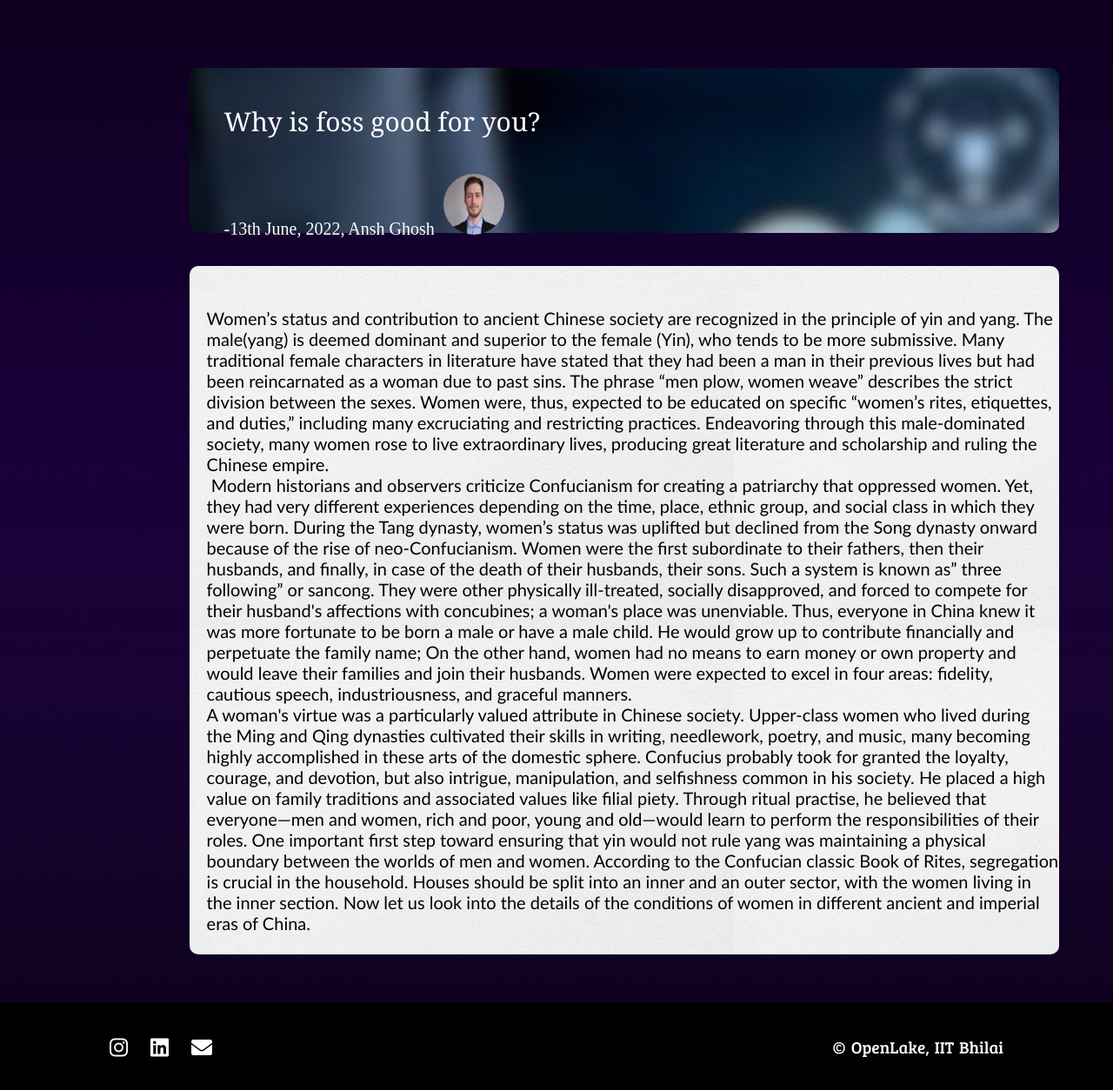
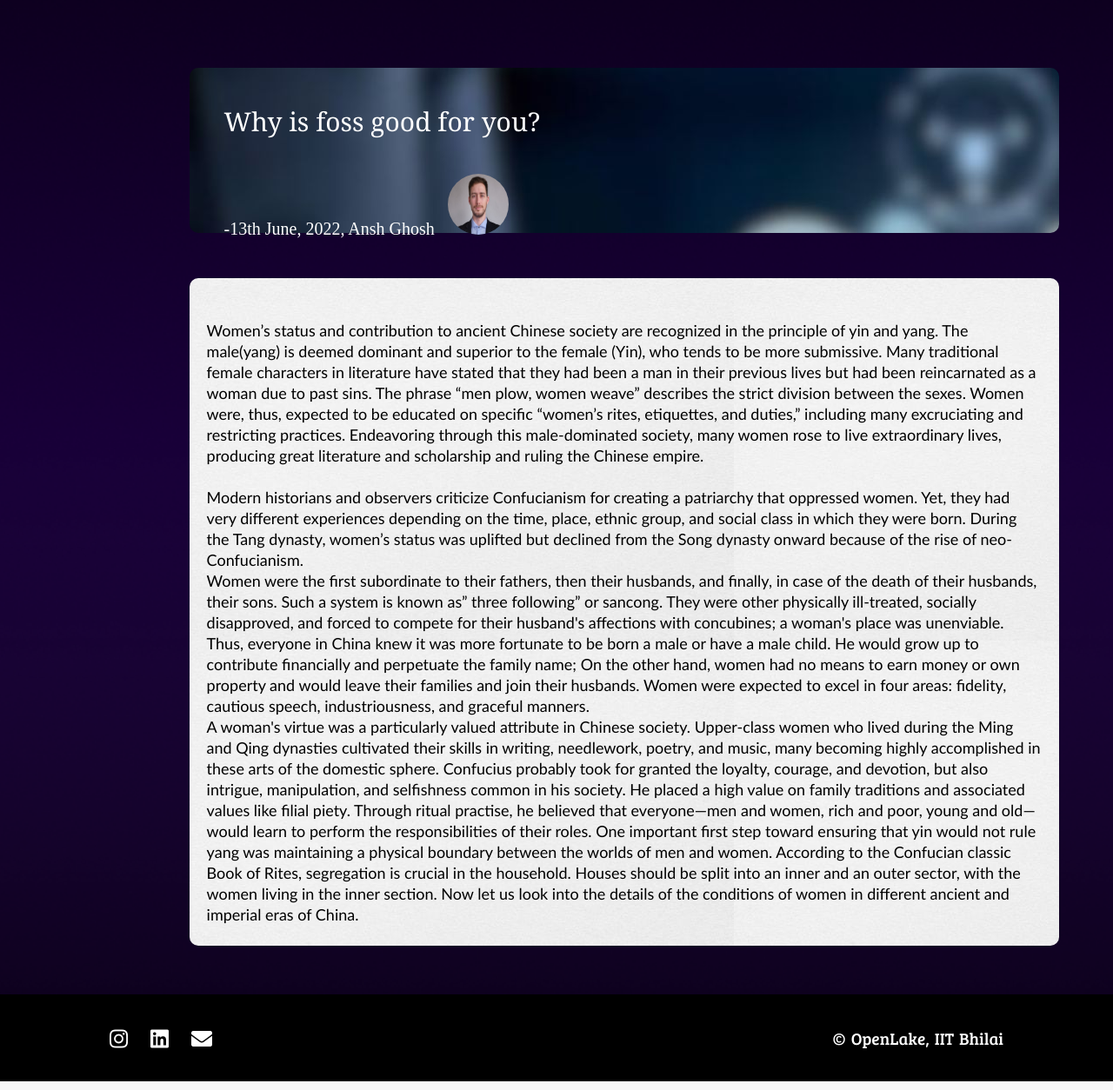
Before and after one commit to MohitThakre13/Pirates-of-Port-5000, a PHP site: page /blog1.php in a window 1280 px wide. Shown: the part 164-1418 px from the top of the page at 87% size. Run offline with PHP 8.4, Linux system fonts and the light colour scheme; some libraries are stand-ins or nearby versions; some web fonts are replaced.

Commit message:
individual-blog

```diff
--- a/blog1.css
+++ b/blog1.css
@@ -57,9 +57,11 @@ border-radius: 10px;
 .content{
 margin-left:20px;
 font-family:'Trebuchet MS', 'Lucida Sans Unicode', 'Lucida Grande', 'Lucida Sans', Arial, sans-serif;
-font-size:20px;
+font-size:18px;
 color:black;
 margin-bottom: 20px;
+line-height: 1.5rem;
+margin-right: 20px;
 }
 
 .round-edge{
@@ -72,4 +74,5 @@ border-radius: 10%;
     height: 70px;
     border-radius: 50%; /* Make the frame round by setting the border-radius to 50% */
     overflow: hidden; /* Hide any overflow of the image */
+
   }
--- a/blog1.php
+++ b/blog1.php
@@ -22,12 +22,12 @@
         <div class="topic-bg">
             <div class="blog-topic"><br>Why is foss good for you? </div>
             <p class="author-date">
-                -13th June, 2022, Ansh Ghosh &nbsp;<img src="images/m1.jpg" alt="A beautiful image"
+                -13th June, 2022, Ansh Ghosh &nbsp;&nbsp;<img src="images/m1.jpg" alt="A beautiful image"
                     class="image-frame"></p>
             <br><br>
 
     </div>
-
+    </p>
 
     <br>
     <div class="blog-content">
@@ -38,11 +38,11 @@
             weave” describes the strict division between the sexes. Women were, thus, expected to be educated on
             specific “women’s rites, etiquettes, and duties,” including many excruciating and restricting practices.
             Endeavoring through this male-dominated society, many women rose to live extraordinary lives, producing
-            great literature and scholarship and ruling the Chinese empire.<br><img >
+            great literature and scholarship and ruling the Chinese empire.<br><br>
             Modern historians and observers criticize Confucianism for creating a patriarchy that oppressed women. Yet,
             they had very different experiences depending on the time, place, ethnic group, and social class in which
             they were born. During the Tang dynasty, women’s status was uplifted but declined from the Song dynasty
-            onward because of the rise of neo-Confucianism.
+            onward because of the rise of neo-Confucianism.<br>
             Women were the first subordinate to their fathers, then their husbands, and finally, in case of the death of
             their husbands, their sons. Such a system is known as” three following” or sancong. They were other
             physically ill-treated, socially disapproved, and forced to compete for their husband's affections with
```
